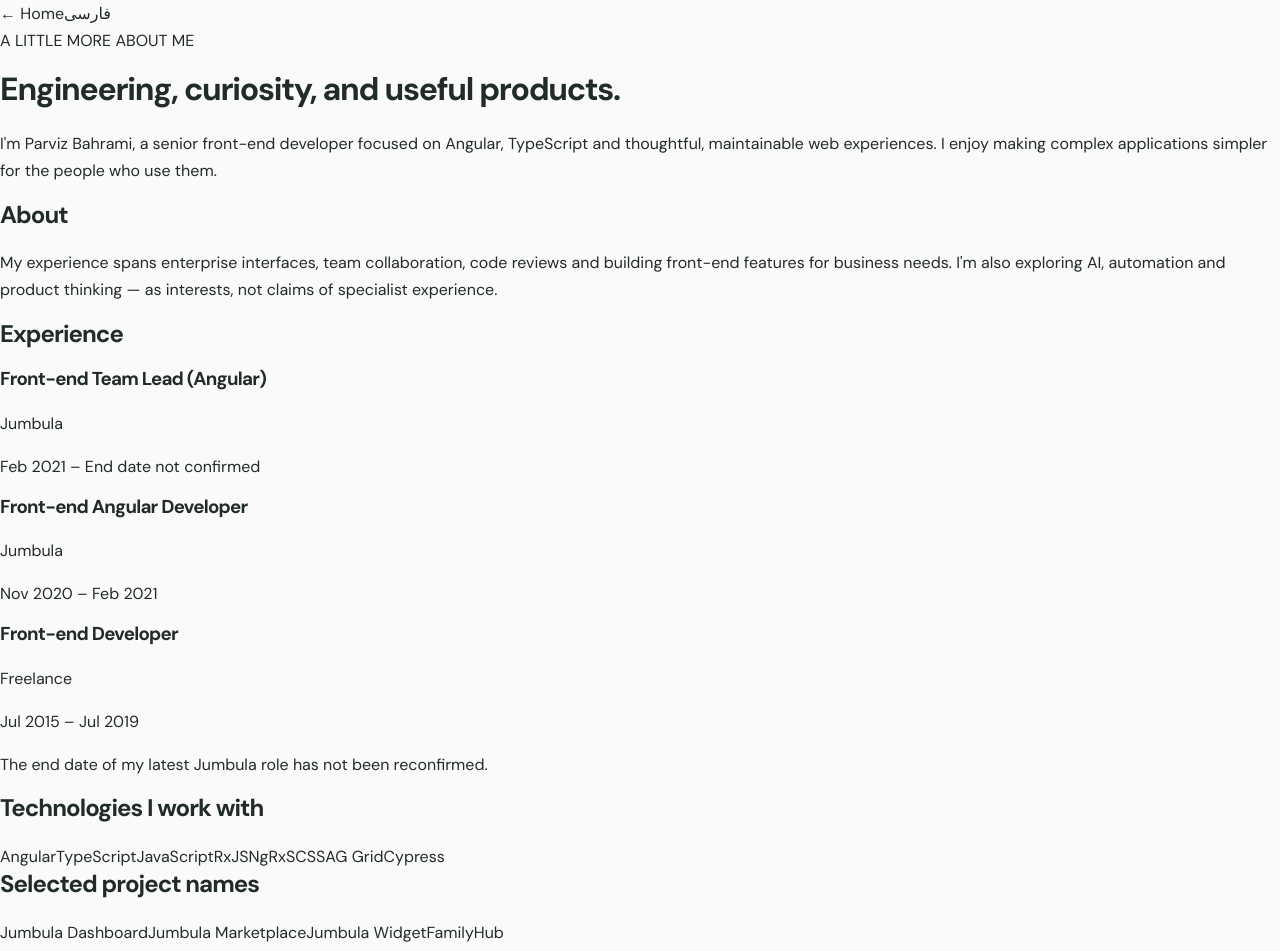
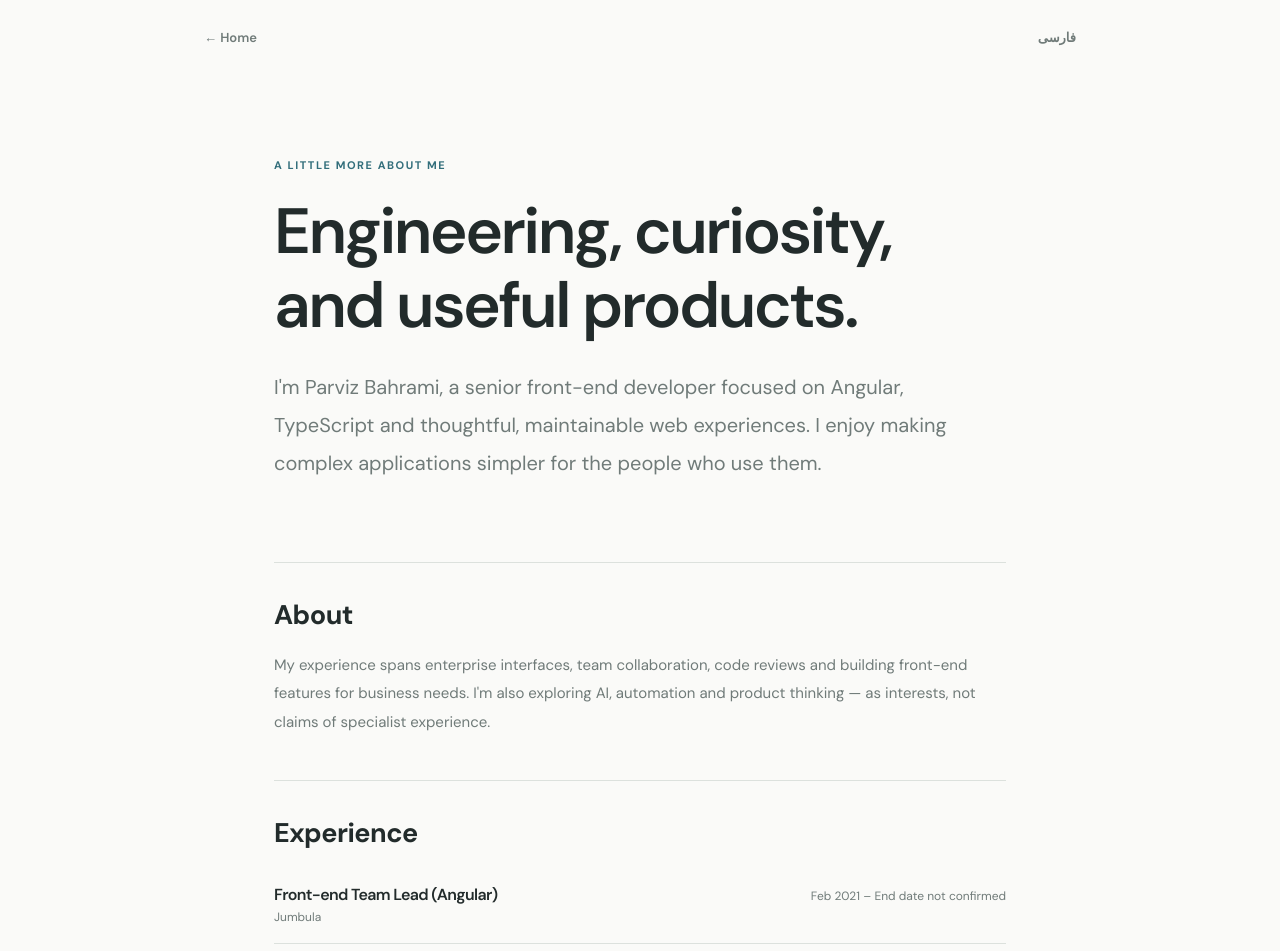
Before and after one commit to ParvizBahramib73/personal-brand-website, a Next.js app: page /personal-brand-website/en/details/ in a window 1280 px wide. Shown: the top 951 px of the page. Built offline with nearby package versions, Linux system fonts and the light colour scheme.

Commit message:
style: automatic system dark theme and refined compact details design

```diff
--- a/src/app/globals.css
+++ b/src/app/globals.css
@@ -52,3 +52,64 @@
 [lang="fa"] .minimal-language{letter-spacing:0}
 @media(max-width:550px){.minimal-page{padding:64px 24px}.minimal-portrait{width:154px;height:154px;margin-bottom:26px}.minimal-center h1{font-size:35px}.minimal-role{font-size:15px}.minimal-socials{gap:20px;margin-top:18px}.minimal-about{margin-top:22px}}
 @media(prefers-reduced-motion:reduce){.minimal-socials a,.minimal-about{transition:none}}
+
+
+/* Compact, searchable profile page: semantic sections, brief scannable content */
+.profile-page{background:var(--bg);color:var(--ink);min-height:100svh}
+.profile-header{max-width:920px;margin:auto;padding:27px 24px;display:flex;justify-content:space-between;align-items:center;gap:20px}
+.profile-back,.profile-switch{font-size:13px;font-weight:600;color:var(--muted)}
+.profile-back:hover,.profile-switch:hover{color:var(--accent)}
+.profile-main{max-width:780px;margin:0 auto;padding:80px 24px 100px}
+.profile-opening{margin-bottom:80px}
+.profile-eyebrow{font-size:11px;letter-spacing:.14em;color:var(--accent);font-weight:700;margin-bottom:20px}
+.profile-opening h1{font-size:clamp(36px,5vw,64px);line-height:1.16;font-weight:600;max-width:680px;margin-bottom:25px}
+.profile-lead{font-size:clamp(17px,2vw,20px);line-height:1.9;color:var(--muted);max-width:700px}
+.profile-section{border-top:1px solid var(--line);padding:36px 0}
+.profile-section h2{font-size:clamp(21px,2.8vw,27px);margin:0 0 19px;letter-spacing:-.02em}
+.profile-section>p{font-size:15px;line-height:1.9;color:var(--muted);margin-bottom:8px}
+.profile-job{display:flex;justify-content:space-between;gap:15px;align-items:baseline;padding:16px 0;border-bottom:1px solid var(--line)}
+.profile-job:last-child{border-bottom:0}
+.profile-job h3{font-size:16px;font-weight:600;margin:0 0 3px}
+.profile-job p{margin:0}
+.profile-company,.profile-date,.profile-disclaimer{font-size:12px!important;color:var(--muted)}
+.profile-date{text-align:end}
+.profile-disclaimer{margin-top:12px}
+.profile-tags,.profile-projects{display:flex;flex-wrap:wrap;gap:9px}
+.profile-tags span{border:1px solid var(--line);color:var(--ink);font-size:13px;padding:5px 12px;border-radius:3px}
+.profile-projects span{padding:8px 12px;background:var(--paper);font-size:13px;color:var(--ink);border-radius:3px}
+.profile-contact .profile-links{display:flex;gap:22px;flex-wrap:wrap;margin-top:26px}
+.profile-links a{font-size:13px;font-weight:600;color:var(--accent)}
+.profile-footer{max-width:920px;border-top:1px solid var(--line);padding:25px 24px;margin:auto;font-size:12px;color:var(--muted)}
+[lang=fa] .profile-opening h1,[lang=fa] .profile-section h2,[lang=fa] .profile-eyebrow{letter-spacing:0}
+@media(max-width:600px){.profile-main{padding:45px 24px 65px}.profile-opening{margin-bottom:45px}.profile-job{flex-direction:column;gap:3px}.profile-date{text-align:start}.profile-opening h1{font-size:37px}}
+/* Respect operating system theme without JavaScript or a distracting toggle. */
+:root{color-scheme:light dark}
+@media(prefers-color-scheme:dark){
+ :root{--bg:#131718;--paper:#1d2527;--ink:#f0f3f2;--muted:#a1adad;--line:#374244;--accent:#9dcdd5}
+ body{background:var(--bg);color:var(--ink)}
+ .minimal-page{background:#121719;color:#eef2f1}
+ .minimal-center h1{color:#eef2f1}
+ .minimal-role,.minimal-language,.minimal-about,.minimal-socials a{color:#b2bdbf}
+ .minimal-about{border-color:#516064}
+ .minimal-socials a:hover,.minimal-about:hover,.minimal-language:hover{color:#fff}
+ .minimal-portrait{box-shadow:0 0 0 1px #455054}
+ .site-header{background:#131718}
+ .wordmark,.desktop-nav a,.mobile-nav a,.header-contact{color:var(--ink)}
+ .header-contact{border-color:var(--line)}
+ .section-tint,.skill-group,.project,.education-panel{background:var(--paper)}
+ .rich-copy>p,.job-description,.helper,.project-copy p,.education-panel p,.hero-description,.beyond-copy{color:var(--muted)}
+ .job,.timeline{border-color:var(--line)}
+ .tags span{border-color:var(--line);color:var(--muted)}
+ .project-visual,.project:nth-child(3n+2) .project-visual,.project:nth-child(3n) .project-visual{background:#253236;color:var(--muted)}
+ .project-symbol{color:#637d83}
+ .portrait-frame{background:#1d2728;border-color:var(--line)}
+ .portrait-art>span{color:#aac7c8}
+ .circle{border-color:#536b68}
+ .circle-2{background:#304345}
+ .dark-section{background:#0d1214}
+ .contact-email{border-color:var(--line)}
+ .contact-details a,.contact-details strong{color:var(--ink)}
+ .button.solid{background:#e9efed;color:#172021;border-color:#e9efed}
+ .button.outline{border-color:var(--line);color:var(--ink)}
+ .profile-projects span{background:var(--paper)}
+}
```
